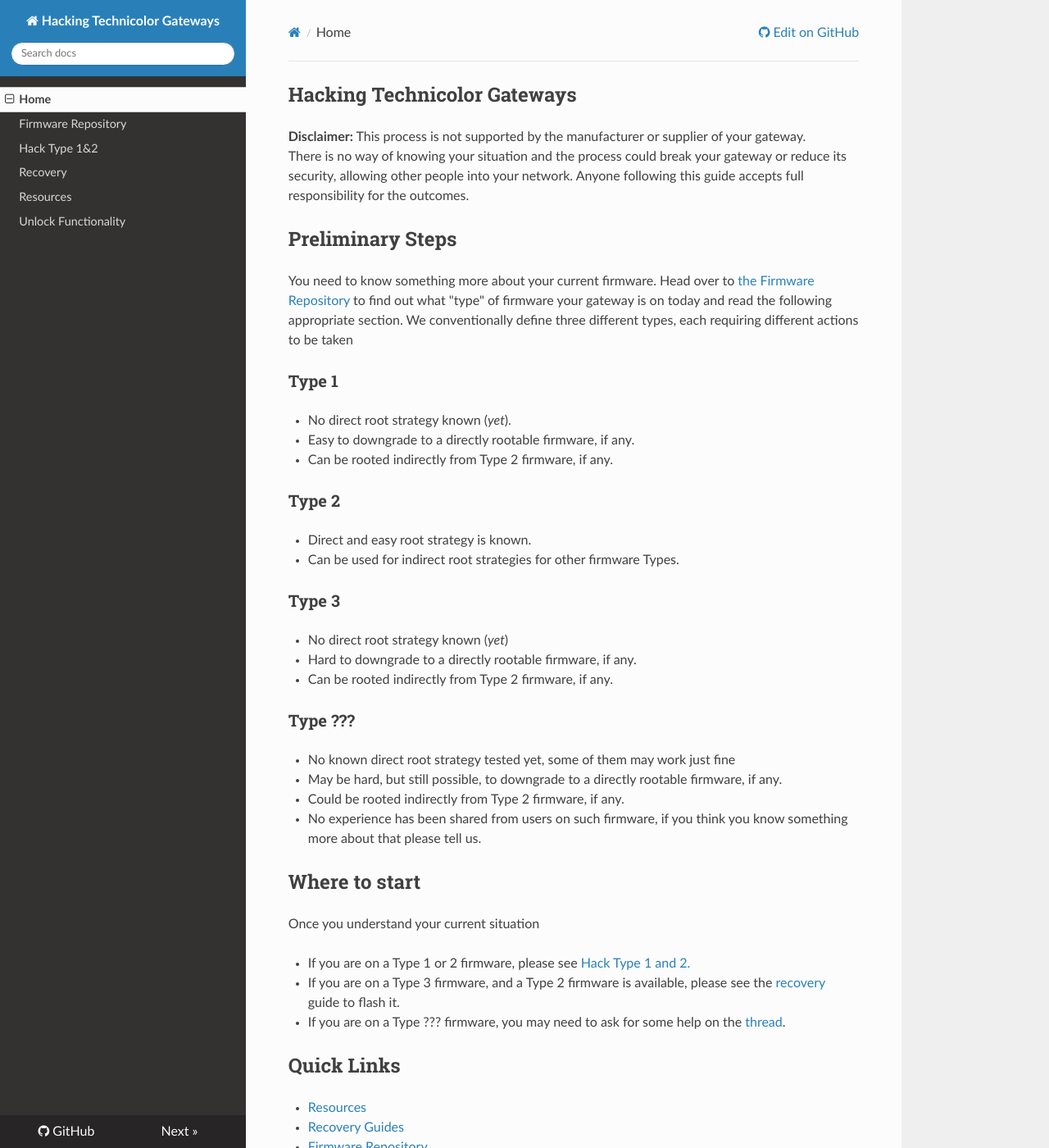
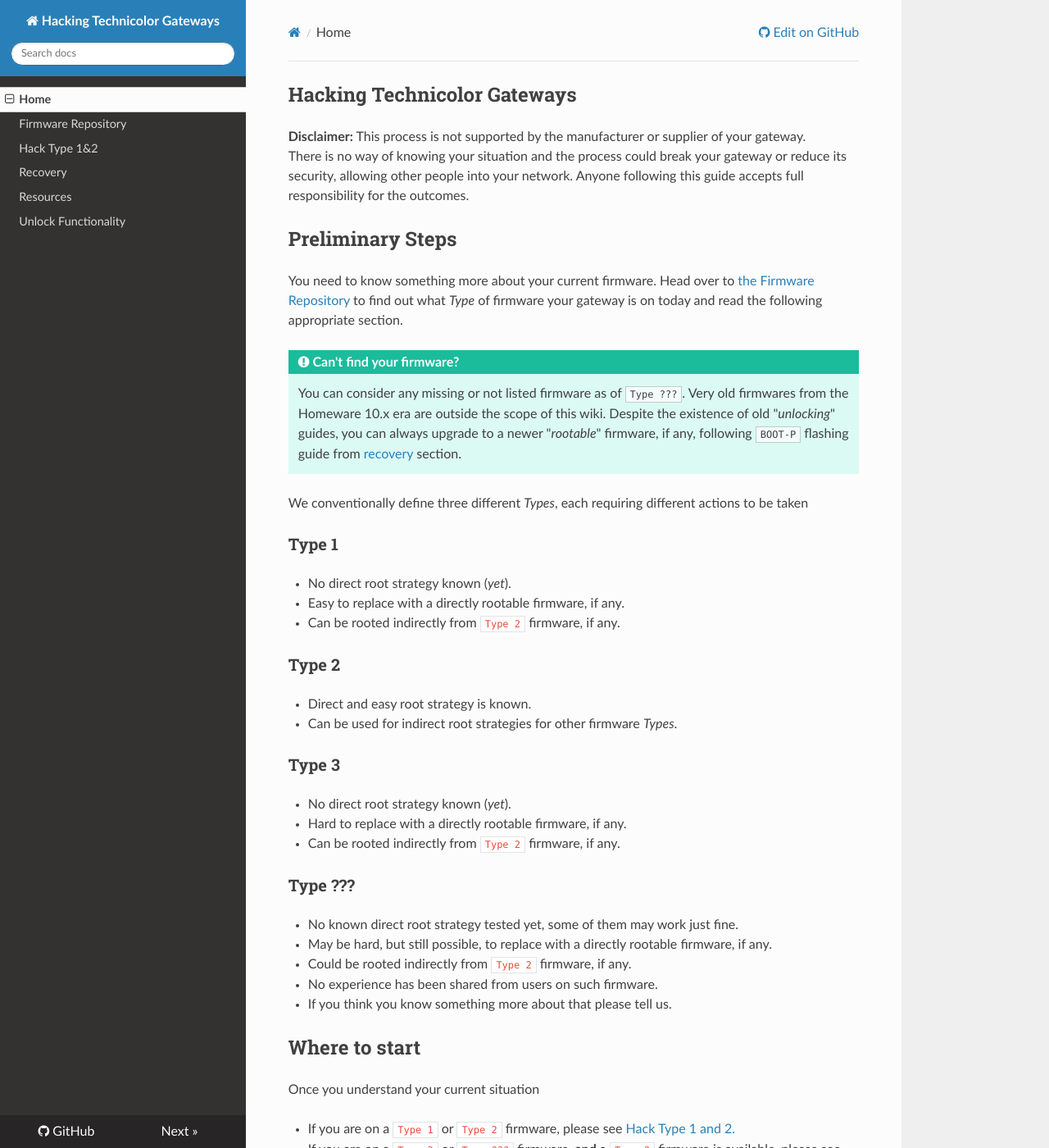
Before and after one commit to hack-technicolor/hack-technicolor, an MkDocs documentation site: the page built from docs/index.md, in a window 1280 px wide and 1400 px high. Shown: the whole window at 82% size. Built offline with MkDocs 1.6.1, drawn with Linux system fonts in a browser that asks for light colours; nearby versions of some CDN libraries; some of the changed text lies outside the part shown.

Commit message:
Better landing experience from community feedbacks

```diff
--- a/docs/index.md
+++ b/docs/index.md
@@ -5,39 +5,46 @@
 
 ## Preliminary Steps
 
-You need to know something more about your current firmware. Head over to [the Firmware Repository](Firmware%20Repository/) to find out what "type" of firmware your gateway is on today and read the following appropriate section. We conventionally define three different types, each requiring different actions to be taken
+You need to know something more about your current firmware. Head over to [the Firmware Repository](Firmware%20Repository/) to find out what *Type* of firmware your gateway is on today and read the following appropriate section.
+
+!!! hint "Can't find your firmware?"
+    You can consider any missing or not listed firmware as of `Type ???`. Very old firmwares from the Homeware 10.x era are outside the scope of this wiki. Despite the existence of old "*unlocking*" guides, you can always upgrade to a newer "*rootable*" firmware, if any, following `BOOT-P` flashing guide from [recovery](Recovery/#boot-p-recovery-mode-tftp-flashing) section.
+
+We conventionally define three different *Types*, each requiring different actions to be taken
 
 ### Type 1
 
 - No direct root strategy known (*yet*).
-- Easy to downgrade to a directly rootable firmware, if any.
-- Can be rooted indirectly from Type 2 firmware, if any.
+- Easy to replace with a directly rootable firmware, if any.
+- Can be rooted indirectly from `Type 2` firmware, if any.
 
 ### Type 2
 
 - Direct and easy root strategy is known.
-- Can be used for indirect root strategies for other firmware Types.
+- Can be used for indirect root strategies for other firmware *Types*.
 
 ### Type 3
 
-- No direct root strategy known (*yet*)
-- Hard to downgrade to a directly rootable firmware, if any.
-- Can be rooted indirectly from Type 2 firmware, if any.
+- No direct root strategy known (*yet*).
+- Hard to replace with a directly rootable firmware, if any.
+- Can be rooted indirectly from `Type 2` firmware, if any.
 
 ### Type ???
 
-- No known direct root strategy tested yet, some of them may work just fine
-- May be hard, but still possible, to downgrade to a directly rootable firmware, if any.
-- Could be rooted indirectly from Type 2 firmware, if any.
-- No experience has been shared from users on such firmware, if you think you know something more about that please tell us.
+- No known direct root strategy tested yet, some of them may work just fine.
+- May be hard, but still possible, to replace with a directly rootable firmware, if any.
+- Could be rooted indirectly from `Type 2` firmware, if any.
+- No experience has been shared from users on such firmware.
+- If you think you know something more about that please tell us.
 
 ## Where to start
 
 Once you understand your current situation
 
-- If you are on a Type 1 or 2 firmware, please see [Hack Type 1 and 2.](Hack%20Type%201&2/)
-- If you are on a Type 3 firmware, and a Type 2 firmware is available, please see the [recovery](Recovery/) guide to flash it.
-- If you are on a Type ??? firmware, you may need to ask for some help on the [thread](https://forums.whirlpool.net.au/thread/9vxxl849).
+- If you are on a `Type 1` or `Type 2` firmware, please see [Hack Type 1 and 2.](Hack%20Type%201&2/)
+- If you are on a `Type 3` or `Type ???` firmware, **and** a `Type 2` firmware is available, please see the [recovery](Recovery/#boot-p-recovery-mode-tftp-flashing) guide to flash it via `BOOT-P`, then start over from yhe beginning.
+- Otherwise, in any other case, you may need to ask for some help from your local community forum threads:
+  - AU @ [*whirlpool.net.au*](https://forums.whirlpool.net.au/thread/9vxxl849), IT @ [*ilpuntotecnico.com*](https://www.ilpuntotecnico.com/forum/index.php/board,9.0.html), many others worldwide
 
 ## Quick Links
 
```
Also changed, not shown: docs/Recovery.md (+2 -2 lines).
